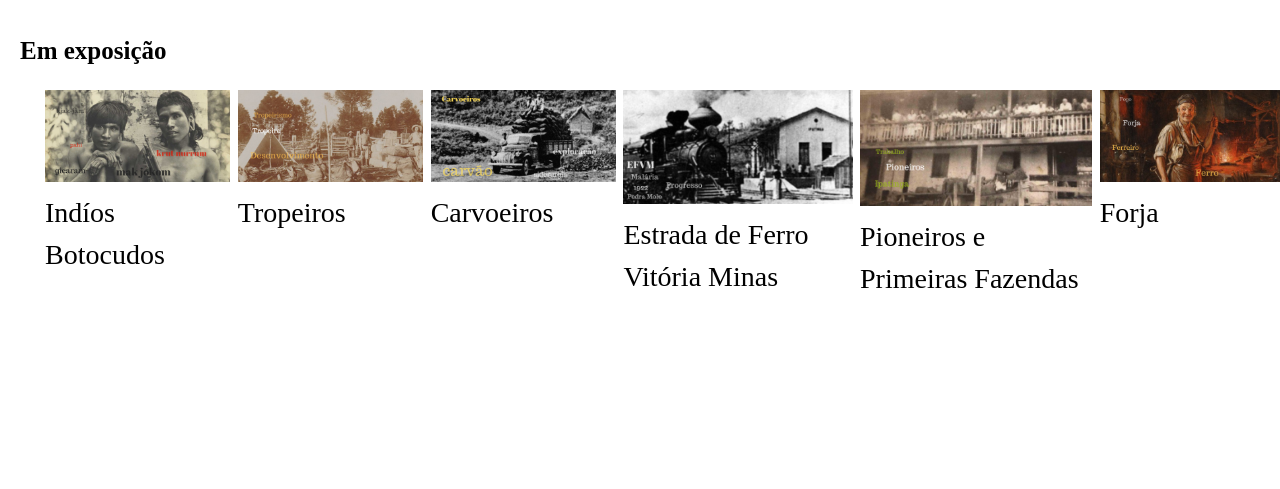
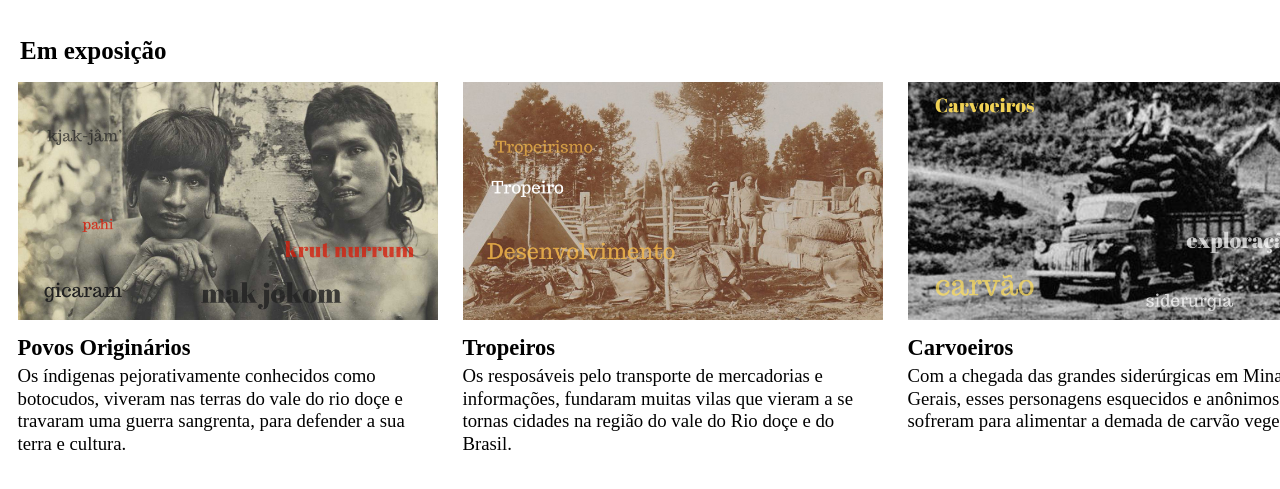
Before and after one commit to thalesaguiar/museuvivo-website, a Next.js app: page / in a window 1280 px wide. Shown: the part 1531-2020 px from the top of the page. Before the commit the page ends 1851 px from the top, so only its background shows below. Built offline with nearby package versions, Linux system fonts and the light colour scheme; a web font is replaced by a local one.

Commit message:
refactor: refactored component

```diff
--- a/src/components/ImageCard/ImageCard.tsx
+++ b/src/components/ImageCard/ImageCard.tsx
@@ -11,164 +11,106 @@ import CardImg3T from "../../../public/3 Tablet.png";
 import CardImg4T from "../../../public/4 Tablet.png";
 import CardImg5T from "../../../public/5 Tablet.png";
 import CardImg6T from "../../../public/6 Tablet.png";
-import style from "./ImageCard.module.css";
 import { FontAwesomeIcon } from "@fortawesome/react-fontawesome";
 import { faArrowRight } from "@fortawesome/free-solid-svg-icons";
+import Link from "next/link";
 
 export default function ImageCard() {
   return (
-    <>
-      <div
-        className={
-          "w-full relative flex overflow-hidden flex-nowrap gap-3 p-8 ml-10"
-        }
-      >
-        <div>
-          <Image
-            alt="CardImage"
-            src={CardImg1}
-            quality={70}
-            width={280}
-            height={140}
-          />
-          <h3 className={style.expositionName}>Indíos Botocudos</h3>
-        </div>
-        <div>
-          <Image
-            alt="CardImage"
-            src={CardImg6}
-            quality={70}
-            width={280}
-            height={140}
-          />
-          <h3 className={style.expositionName}>Tropeiros</h3>
-        </div>
-        <div>
-          <Image
-            alt="CardImage"
-            src={CardImg2}
-            quality={70}
-            width={280}
-            height={140}
-          />
-          <h3 className={style.expositionName}>Carvoeiros</h3>
-        </div>
-        <div>
-          <Image
-            alt="CardImage"
-            src={CardImg3}
-            quality={70}
-            width={280}
-            height={140}
-          />
-          <h3 className={style.expositionName}>
-            Estrada de Ferro Vitória Minas
-          </h3>
-        </div>
-        <div>
-          <Image
-            alt="CardImage"
-            src={CardImg4}
-            quality={70}
-            width={280}
-            height={140}
-          />
-          <h3 className={style.expositionName}>
-            Pioneiros e Primeiras Fazendas
-          </h3>
-        </div>
-        <div>
-          <Image
-            alt="CardImage"
-            src={CardImg5}
-            quality={70}
-            width={280}
-            height={140}
-          />
-          <h3 className={style.expositionName}>Forja</h3>
-        </div>
-      </div>
-      {/* Desktop */}
-
-      {/* <div className={style.sliderTablet}>
-        <div>
-          <div className={style.Button}>
-            <FontAwesomeIcon
-              icon={faArrowRight}
-              width={"15px"}
-              className={style.icon}
-            />
-          </div>
+    <div className="flex flex-row w-full overflow-x-scroll no-scrollbar mb-20 ml-2 p-5">
+      <div className="flex-shrink-0 max-w-2xl mr-10 max-sm:w-96">
+        <Link href={"/IndiosBotocudos"}>
           <Image
             alt="CardImage"
             src={CardImg1T}
             quality={70}
-            width={600}
-            height={337}
-            style={{ cursor: "pointer" }}
+            style={{ objectFit: "cover" }}
           />
-          <h3 className={style.expositionName}>Indíos Botocudos</h3>
+        </Link>
+        <Link href={"/IndiosBotocudos"}>
+          <h3 className="font-bold text-4xl mt-6 mb-2">Povos Originários</h3>
+        </Link>
+        <p className="text-2xl md:text-3xl">
+          Os índigenas pejorativamente conhecidos como botocudos, viveram nas
+          terras do vale do rio doçe e travaram uma guerra sangrenta, para
+          defender a sua terra e cultura.
+        </p>
       </div>
-        <div>
+      <div className="flex-shrink-0 max-w-2xl mr-10 max-sm:w-96">
         <Image
           alt="CardImage"
           src={CardImg6T}
           quality={70}
-            width={600}
-            height={337}
-            style={{ cursor: "pointer" }}
+          style={{ objectFit: "cover" }}
         />
-          <h3 className={style.expositionName}>Tropeiros</h3>
+        <h3 className="font-bold text-4xl mt-6 mb-2">Tropeiros</h3>
+        <p className="text-2xl md:text-3xl">
+          Os resposáveis pelo transporte de mercadorias e informações, fundaram
+          muitas vilas que vieram a se tornas cidades na região do vale do Rio
+          doçe e do Brasil.
+        </p>
       </div>
-        <div>
+      <div className="flex-shrink-0 max-w-2xl mr-10 max-sm:w-96">
         <Image
           alt="CardImage"
           src={CardImg2T}
           quality={70}
-            width={600}
-            height={337}
-            style={{ cursor: "pointer" }}
+          style={{ objectFit: "cover" }}
         />
-          <h3 className={style.expositionName}>Carvoeiros</h3>
+        <h3 className="font-bold text-4xl mt-6 mb-2">Carvoeiros</h3>
+        <p className="text-2xl md:text-3xl">
+          Com a chegada das grandes siderúrgicas em Minas Gerais, esses
+          personagens esquecidos e anônimos sofreram para alimentar a demada de
+          carvão vegetal.
+        </p>
       </div>
-        <div>
+      <div className="flex-shrink-0 max-w-2xl mr-10 max-sm:w-96">
         <Image
           alt="CardImage"
           src={CardImg3T}
           quality={70}
-            width={600}
-            height={337}
-            style={{ cursor: "pointer" }}
+          style={{ objectFit: "cover" }}
         />
-          <h3 className={style.expositionName}>
-            Estrada de Ferro Vitória Minas
+        <h3 className="font-bold text-4xl mt-6 mb-2">
+          Estrada de Ferro
+          <br /> Vitória Minas
         </h3>
+        <p className="text-2xl md:text-3xl">
+          Essa estrada trouxe muito progresso e desenvolvimento por onde passou,
+          tudo graças aos trabalhadores que a construiram, mas que perderam suas
+          vidas nesse processo para a malária e para as péssimas condições de
+          trabalho.
+        </p>
       </div>
-        <div>
+      <div className="flex-shrink-0 max-w-2xl mr-10 max-sm:w-96">
         <Image
           alt="CardImage"
           src={CardImg4T}
           quality={70}
-            width={600}
-            height={337}
-            style={{ cursor: "pointer" }}
+          style={{ objectFit: "cover" }}
         />
-          <h3 className={style.expositionName}>
-            Pioneiros e Primeiras Fazendas
-          </h3>
+        <h3 className="font-bold text-4xl mt-6 mb-2">Vida Rural</h3>
+        <p className="text-2xl md:text-3xl">
+          Os pioneiros e construtores da cidade de ipatinga e região, muitos
+          vieram com o sonho de crescer junto com o lugar, em busca de uma vida
+          melhor, vieramd e várias partes de Minas Gerais e aqui construiram
+          suas vidas!
+        </p>
       </div>
-        <div>
+      <div className="flex-shrink-0 max-w-2xl mr-10 max-sm:w-96">
         <Image
           alt="CardImage"
           src={CardImg5T}
           quality={70}
-            width={600}
-            height={337}
-            style={{ cursor: "pointer" }}
+          style={{ objectFit: "cover" }}
         />
-          <h3 className={style.expositionName}>Forja</h3>
+        <h3 className="font-bold text-4xl mt-6 mb-2">Forja</h3>
+        <p className="text-2xl md:text-3xl">
+          O ofício do fogo, um dos mais antigos ofícios da humanidade, se
+          confunde com uma arte, onde o ferreiro molda o metal de acordo com a
+          sua vontade, o fogo e a força é o meio pelo qual ele exerce a mesma.
+        </p>
       </div>
-      </div> */}
-    </>
+    </div>
   );
 }
```
Lines whose indentation alone changed are shown as unchanged.
